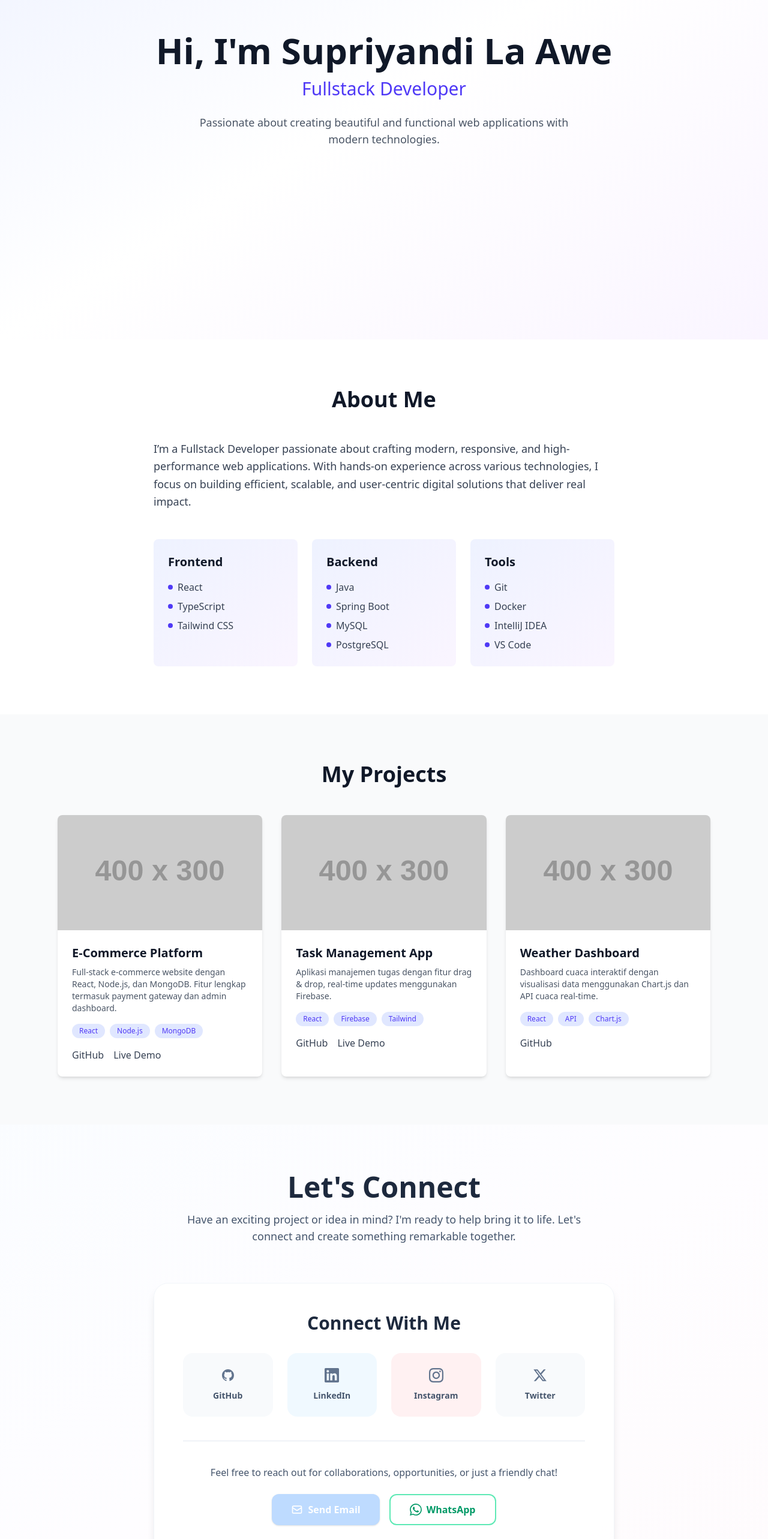
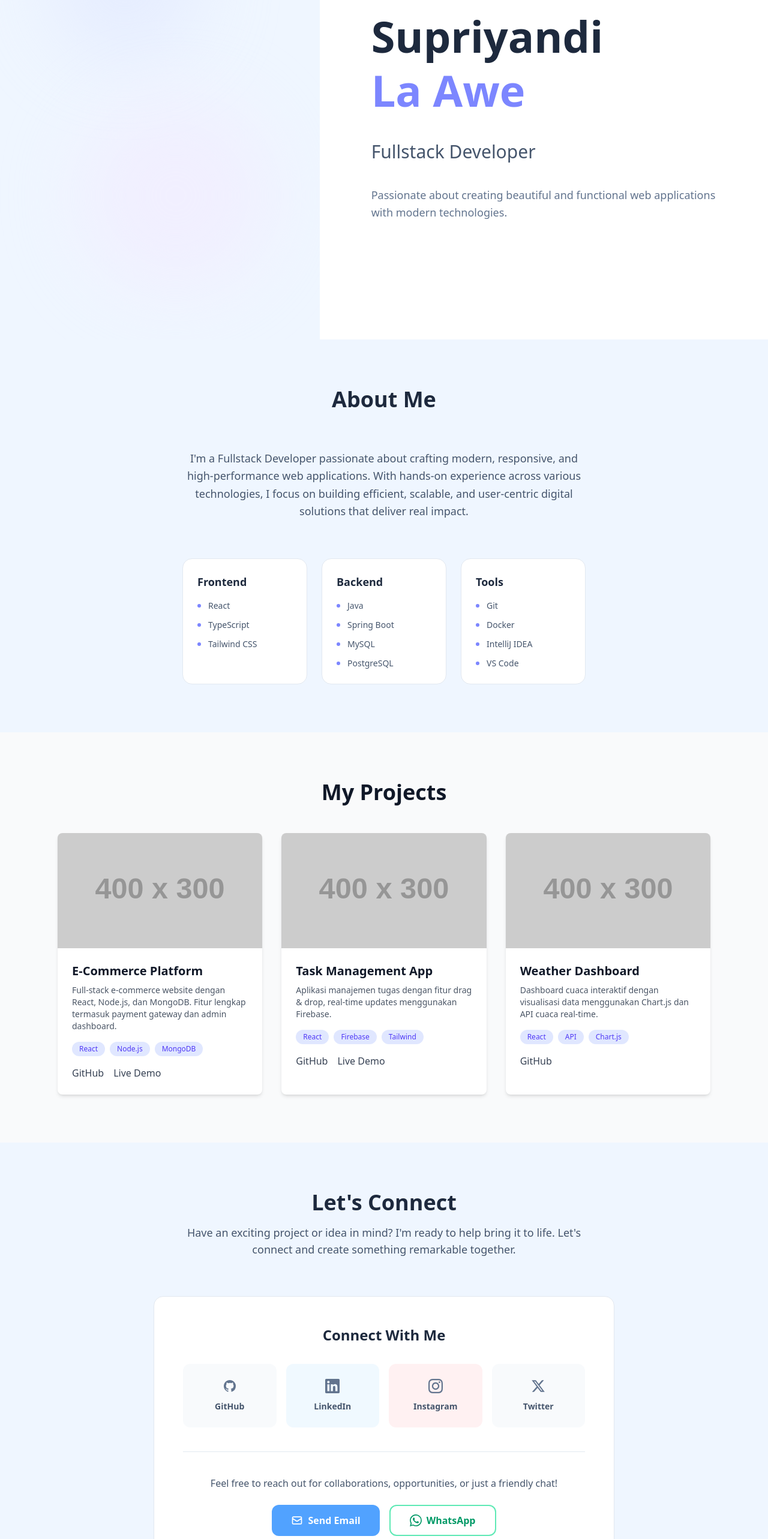
Before and after one commit to yand06/Web-Portfolio, a React (Vite) app: page / in a window 1280 px wide. Shown: the part 234-2800 px from the top of the page at 60% size. Built offline with nearby package versions, Linux system fonts and the light colour scheme.

Commit message:
Modification UI

```diff
--- a/src/components/About.tsx
+++ b/src/components/About.tsx
@@ -12,34 +12,37 @@ const About = () => {
   ];
 
   return (
-    <section id="about" className="py-20 bg-white">
-      <div className="max-w-6xl mx-auto px-4 sm:px-6 lg:px-8">
-        <h2 className="text-4xl font-bold text-center text-gray-900 mb-12">
+    <section id="about" className="py-20 bg-blue-50">
+      <div className="max-w-4xl mx-auto px-4 sm:px-6 lg:px-8">
+        <h2 className="text-3xl sm:text-4xl font-bold text-slate-800 mb-16 text-center">
           About Me
         </h2>
 
-        <div className="max-w-3xl mx-auto">
-          <p className="text-lg text-gray-700 mb-8 leading-relaxed">
-            I’m a Fullstack Developer passionate about crafting modern,
+        <div className="max-w-2xl mx-auto">
+          <p className="text-base sm:text-lg text-slate-600 mb-16 leading-relaxed text-center">
+            I'm a Fullstack Developer passionate about crafting modern,
             responsive, and high-performance web applications. With hands-on
             experience across various technologies, I focus on building
             efficient, scalable, and user-centric digital solutions that deliver
             real impact.
           </p>
 
-          <div className="grid grid-cols-1 md:grid-cols-3 gap-6 mt-12">
+          <div className="grid grid-cols-1 md:grid-cols-3 gap-6">
             {skills.map((skillSet) => (
               <div
                 key={skillSet.category}
-                className="bg-gradient-to-br from-indigo-50 to-purple-50 p-6 rounded-lg hover:shadow-lg transition-shadow duration-300"
+                className="bg-white p-6 rounded-2xl border border-slate-200 hover:border-indigo-200 transition-colors duration-300"
               >
-                <h3 className="text-xl font-bold text-gray-900 mb-4">
+                <h3 className="text-lg font-bold text-slate-800 mb-4">
                   {skillSet.category}
                 </h3>
-                <ul className="space-y-2">
+                <ul className="space-y-3">
                   {skillSet.items.map((item) => (
-                    <li key={item} className="text-gray-700 flex items-center">
-                      <span className="w-2 h-2 bg-indigo-600 rounded-full mr-2"></span>
+                    <li
+                      key={item}
+                      className="text-slate-600 text-sm flex items-center"
+                    >
+                      <span className="w-1.5 h-1.5 bg-indigo-400 rounded-full mr-3"></span>
                       {item}
                     </li>
                   ))}
--- a/src/components/Contact.tsx
+++ b/src/components/Contact.tsx
@@ -14,7 +14,6 @@ const Contact = () => {
       url: "https://github.com/yand06",
       color: "hover:text-slate-600",
       bgColor: "bg-slate-50 hover:bg-slate-100",
-      bgGradient: "from-slate-50 to-slate-100",
     },
     {
       name: "LinkedIn",
@@ -26,7 +25,6 @@ const Contact = () => {
       url: "https://www.linkedin.com/in/supriyandi-la-awe",
       color: "hover:text-sky-500",
       bgColor: "bg-sky-50 hover:bg-sky-100",
-      bgGradient: "from-sky-50 to-blue-50",
     },
     {
       name: "Instagram",
@@ -38,7 +36,6 @@ const Contact = () => {
       url: "https://instagram.com/yand_la",
       color: "hover:text-rose-400",
       bgColor: "bg-rose-50 hover:bg-rose-100",
-      bgGradient: "from-rose-50 to-pink-50",
     },
     {
       name: "Twitter",
@@ -50,22 +47,18 @@ const Contact = () => {
       url: "https://twitter.com/#",
       color: "hover:text-slate-600",
       bgColor: "bg-slate-50 hover:bg-slate-100",
-      bgGradient: "from-slate-50 to-gray-100",
     },
   ];
 
   return (
-    <section
-      id="contact"
-      className="py-20 bg-gradient-to-br from-blue-50/30 via-purple-50/20 to-pink-50/30"
-    >
-      <div className="max-w-5xl mx-auto px-4 sm:px-6 lg:px-8">
+    <section id="contact" className="py-20 bg-blue-50">
+      <div className="max-w-4xl mx-auto px-4 sm:px-6 lg:px-8">
         {/* Header */}
         <div className="text-center mb-16">
-          <h2 className="text-4xl md:text-5xl font-bold text-slate-800 mb-4">
+          <h2 className="text-3xl sm:text-4xl font-bold text-slate-800 mb-4">
             Let's Connect
           </h2>
-          <p className="text-lg text-slate-600 max-w-2xl mx-auto">
+          <p className="text-base sm:text-lg text-slate-600 max-w-2xl mx-auto">
             Have an exciting project or idea in mind? I'm ready to help bring it
             to life. Let's connect and create something remarkable together.
           </p>
@@ -73,23 +66,21 @@ const Contact = () => {
 
         {/* Social Links - Centered Layout */}
         <div className="max-w-3xl mx-auto">
-          <div className="bg-white/80 backdrop-blur-sm rounded-3xl shadow-lg p-8 md:p-12 border border-slate-100">
-            <h3 className="text-2xl md:text-3xl font-bold text-slate-800 mb-8 text-center">
+          <div className="bg-white rounded-2xl border border-slate-200 p-8 md:p-12">
+            <h3 className="text-xl sm:text-2xl font-bold text-slate-800 mb-8 text-center">
               Connect With Me
             </h3>
 
-            <div className="grid grid-cols-2 md:grid-cols-4 gap-6">
+            <div className="grid grid-cols-2 md:grid-cols-4 gap-4">
               {socialLinks.map((social) => (
                 <a
                   key={social.name}
                   href={social.url}
                   target="_blank"
                   rel="noopener noreferrer"
-                  className={`flex flex-col items-center justify-center p-6 ${social.bgColor} rounded-2xl transition-all duration-300 transform hover:scale-110 hover:shadow-md text-slate-500 ${social.color} group border border-transparent hover:border-slate-200`}
+                  className={`flex flex-col items-center justify-center p-6 ${social.bgColor} rounded-xl transition-colors duration-300 text-slate-500 ${social.color} border border-transparent hover:border-slate-200`}
                 >
-                  <div className="mb-3 transform group-hover:scale-110 transition-transform duration-300">
-                    {social.icon}
-                  </div>
+                  <div className="mb-3">{social.icon}</div>
                   <span className="text-sm font-semibold text-slate-600">
                     {social.name}
                   </span>
@@ -101,16 +92,15 @@ const Contact = () => {
             <div className="my-10 border-t border-slate-200"></div>
 
             {/* Additional Info */}
-            {/* Additional Info */}
             <div className="text-center">
-              <p className="text-slate-600 mb-6">
+              <p className="text-slate-600 mb-6 text-sm sm:text-base">
                 Feel free to reach out for collaborations, opportunities, or
                 just a friendly chat!
               </p>
               <div className="flex flex-col sm:flex-row gap-4 justify-center">
                 <a
                   href="mailto:your.email@example.com"
-                  className="inline-flex items-center justify-center px-8 py-3 bg-blue-200 text-white font-semibold rounded-xl hover:bg-blue-400 transition-all duration-300 transform hover:scale-105 shadow-sm hover:shadow-md"
+                  className="inline-flex items-center justify-center px-6 sm:px-8 py-3 bg-blue-400 text-white font-semibold rounded-xl hover:bg-blue-500 transition-colors duration-300"
                 >
                   <svg
                     className="w-5 h-5 mr-2"
@@ -131,7 +121,7 @@ const Contact = () => {
                   href="https://wa.me/6281234567890"
                   target="_blank"
                   rel="noopener noreferrer"
-                  className="inline-flex items-center justify-center px-8 py-3 border-2 border-emerald-300 text-emerald-600 font-semibold rounded-xl hover:bg-emerald-50 transition-all duration-300 transform hover:scale-105"
+                  className="inline-flex items-center justify-center px-6 sm:px-8 py-3 border-2 border-emerald-300 text-emerald-600 font-semibold rounded-xl hover:bg-emerald-50 transition-colors duration-300"
                 >
                   <svg
                     className="w-5 h-5 mr-2"
--- a/src/components/Home.tsx
+++ b/src/components/Home.tsx
@@ -1,21 +1,39 @@
 const Home = () => {
   return (
-    <section
-      id="home"
-      className="min-h-screen flex items-center justify-center bg-gradient-to-br from-indigo-50 via-white to-purple-50"
-    >
-      <div className="max-w-4xl mx-auto px-4 sm:px-6 lg:px-8 text-center">
-        <div className="mb-8">
-          <h2 className="text-5xl md:text-6xl font-bold text-gray-900 mb-4">
-            Hi, I'm Supriyandi La Awe
-          </h2>
-          <p className="text-2xl md:text-3xl text-indigo-600 font-medium mb-6">
-            Fullstack Developer
-          </p>
-          <p className="text-lg text-gray-600 max-w-2xl mx-auto mb-8">
-            Passionate about creating beautiful and functional web applications
-            with modern technologies.
-          </p>
+    <section id="home" className="min-h-screen bg-white">
+      <div className="min-h-screen grid grid-cols-1 lg:grid-cols-12 gap-0">
+        {/* Left Side - Simplified Decorative */}
+        <div className="hidden lg:flex lg:col-span-5 bg-blue-50 items-center justify-center p-12 relative overflow-hidden">
+          <div className="absolute top-20 left-20 w-64 h-64 bg-indigo-100 rounded-full blur-3xl opacity-60"></div>
+          <div className="absolute bottom-20 right-20 w-80 h-80 bg-purple-100 rounded-full blur-3xl opacity-50"></div>
+        </div>
+
+        {/* Right Side - Content */}
+        <div className="lg:col-span-7 flex items-center justify-center p-8 sm:p-12 lg:p-16 bg-white">
+          <div className="max-w-xl w-full space-y-10">
+            {/* Main Heading */}
+            <div className="space-y-6">
+              <p className="text-lg sm:text-xl text-slate-400 font-light">
+                Hello, I'm
+              </p>
+              <h1 className="text-4xl sm:text-5xl md:text-6xl lg:text-7xl font-bold text-slate-800 leading-tight">
+                Supriyandi
+                <br />
+                <span className="text-indigo-400">La Awe</span>
+              </h1>
+            </div>
+
+            {/* Role */}
+            <p className="text-xl sm:text-2xl md:text-3xl text-slate-600 font-normal">
+              Fullstack Developer
+            </p>
+
+            {/* Description */}
+            <p className="text-base sm:text-lg text-slate-500 leading-relaxed">
+              Passionate about creating beautiful and functional web
+              applications with modern technologies.
+            </p>
+          </div>
         </div>
       </div>
     </section>
```
